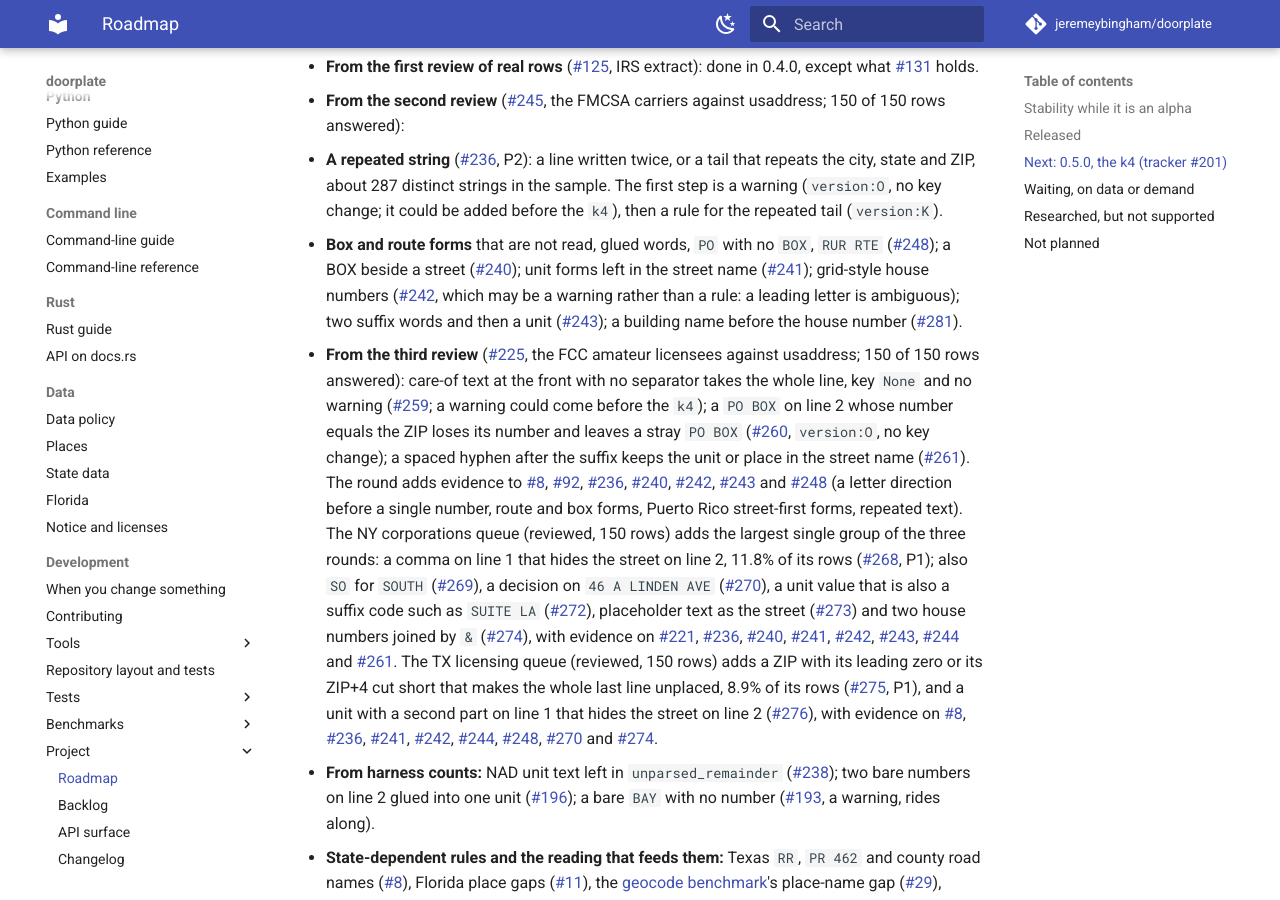
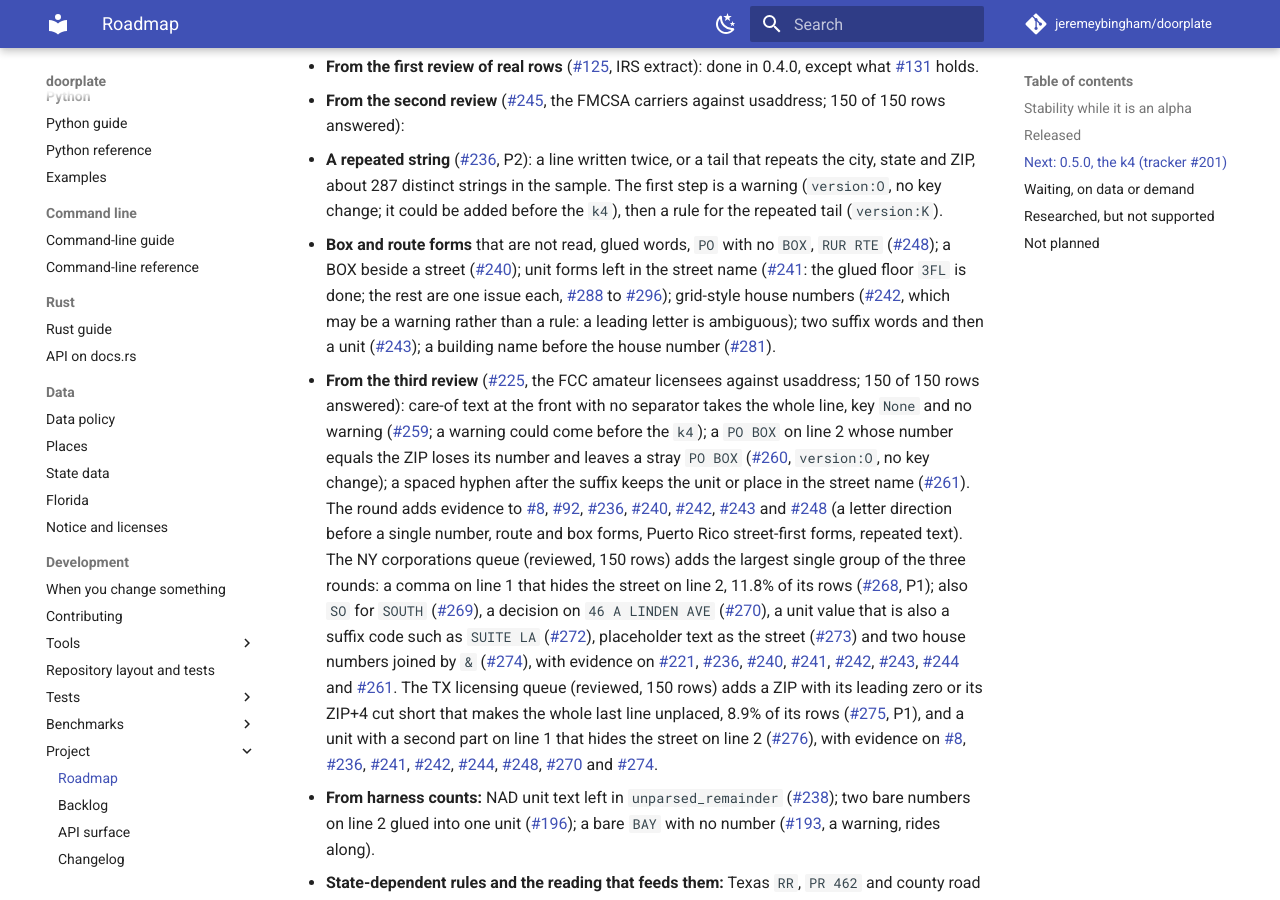
Before and after one commit to jeremeybingham/doorplate, an MkDocs documentation site: the page built from docs/roadmap.md, in a window 1280 px wide and 900 px high, scrolled down 1814 px. Built offline with MkDocs 1.6.1 and Material for MkDocs 9.7.7, drawn with Linux system fonts in a browser that asks for light colours; comment, search, counter and statistics services are not loaded.

Commit message:
Roadmap: the other unit forms of #241 are issues #288 to #296
Co-Authored-By: Claude Sonnet 5.5 <noreply@anthropic.com>

```diff
--- a/docs/roadmap.md
+++ b/docs/roadmap.md
@@ -55,7 +55,7 @@ scheduled; each rule needs a source, an invented corpus case, and a row-by-row m
   - **A repeated string** (#236, P2): a line written twice, or a tail that repeats the city, state and ZIP, about 287 distinct strings in the sample. The first step is a
     warning (`version:O`, no key change; it could be added before the `k4`), then a rule for the repeated tail (`version:K`).
   - **Box and route forms** that are not read, glued words, `PO` with no `BOX`, `RUR RTE` (#248); a BOX beside a street (#240);
-    unit forms left in the street name (#241); grid-style house numbers (#242, which may be a warning rather than a rule: a leading letter is ambiguous); two suffix words and then a unit (#243); a building name before the house number (#281).
+    unit forms left in the street name (#241: the glued floor `3FL` is done; the rest are one issue each, #288 to #296); grid-style house numbers (#242, which may be a warning rather than a rule: a leading letter is ambiguous); two suffix words and then a unit (#243); a building name before the house number (#281).
 - **From the third review** (#225, the FCC amateur licensees against usaddress; 150 of 150 rows answered): care-of text at the front with no separator takes the whole line,
   key `None` and no warning (#259; a warning could come before the `k4`); a `PO BOX` on line 2 whose number equals the ZIP loses its number and leaves a stray `PO BOX` (#260, `version:O`,
   no key change); a spaced hyphen after the suffix keeps the unit or place in the street name (#261). The round adds evidence to #8, #92, #236, #240, #242, #243 and #248
```
